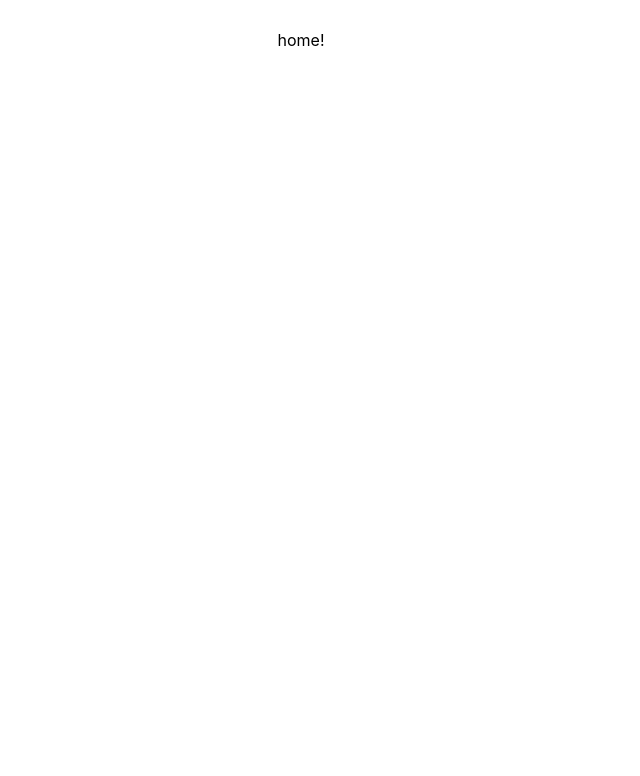
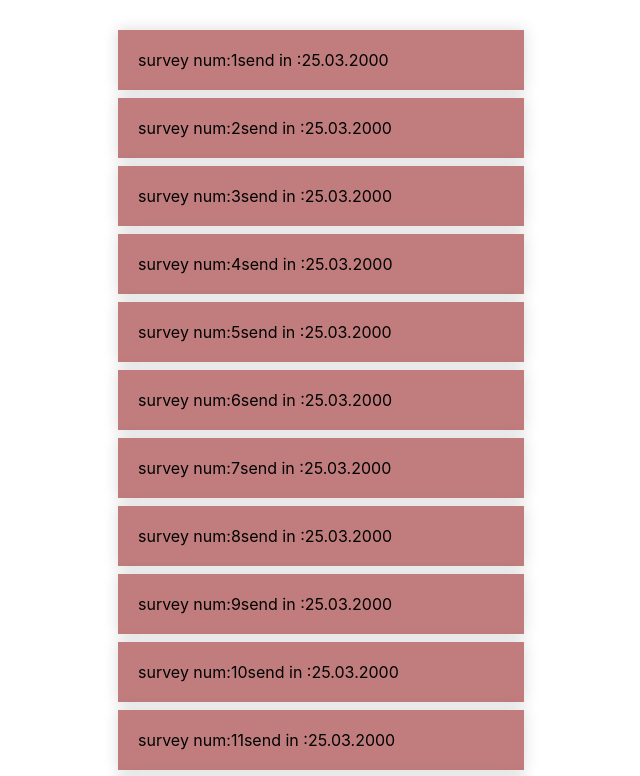
Before and after one commit to shevi-sari/sekergraph, a React (Create React App) app: page /home in a window 1280 px wide. Shown: the top 776 px of the page, without its empty margins (339-979 px from the left). Built offline with nearby package versions, Linux system fonts and the light colour scheme.

Commit message:
almost finish

```diff
--- a/src/App.js
+++ b/src/App.js
@@ -3,6 +3,9 @@ import './App.css';
 import Login from './component/login';
 import Home from './component/home';
 import Signup from './component/signup';
+import NewForm from './component/newForm';
+import FormDetailes from './component/formDetailes';
+import Results from './component/results';
 
 import {
   BrowserRouter as Router,
@@ -26,6 +29,15 @@ function App() {
           <Route path="/signup">
             <Signup />
           </Route>
+          <Route path="/newForm">
+            <NewForm />
+          </Route>
+          <Route path="/formDetailes">
+            <FormDetailes />
+          </Route>
+          <Route path="/results">
+            <Results />
+          </Route>
         </Switch>
       </Router>
     </div>
--- /dev/null
+++ b/src/component/formDetailes.js
@@ -0,0 +1,22 @@
+import React from 'react';
+import { useHistory } from "react-router-dom";
+import { Button, TextField } from '@material-ui/core';
+function FormDetailes() {
+    const history = useHistory();
+    const newForm = () => {
+
+        history.push('/newForm')
+    }
+    const results = () => {
+
+        history.push('/results')
+    }
+
+    return <div>
+        <Button variant="contained" color="secondary" onClick={newForm}>re-edit</Button>
+        <Button variant="contained" color="secondary" >send</Button>
+        <Button variant="contained" color="secondary" >emailes</Button>
+        <Button variant="contained" color="secondary" onClick={results}>view results</Button>
+    </div>
+}
+export default FormDetailes
--- /dev/null
+++ b/src/component/formList.css
@@ -0,0 +1,21 @@
+.div1 {
+    position: relative;
+    padding: 20px;
+
+    background: #c17d7d;
+    box-shadow: 0 0 14px 1px rgba(26, 2, 2, 0.13);
+    width: 30%;
+    margin: 8px ;
+    display: flex;
+    margin-left: 35%;
+
+}
+.butten{
+    position: absolute;
+    right: 16px;
+    font-size: 18px;
+    margin-left: 30%;
+}
+.title{
+    margin-left: 40%;
+}
--- /dev/null
+++ b/src/component/formList.js
@@ -0,0 +1,24 @@
+import React from 'react';
+import {useHistory} from 'react-router-dom'
+import './formList.css'
+
+function FormList(props) {
+    const history = useHistory();
+    const formDetailes = () => {
+
+        history.push('/formDetailes')
+    }
+
+    console.log(props)
+    const getList = () => {
+        return props.list.map((f) => {
+            return <div className="div1" onClick={formDetailes} >
+                <labal >survey num:{f.formNum}</labal>
+                <label>send in :{f.date}</label>
+
+            </div>
+        })
+    }
+    return <div>{getList()}</div>
+}
+export default FormList;
--- a/src/component/home.js
+++ b/src/component/home.js
@@ -1,8 +1,43 @@
-import React from 'react';
+import React, { useState, useEffect } from 'react';
+import { useHistory } from "react-router-dom";
+import FormList from './formList'
 
-function Home(){
-    return(
-        <div>home!</div>
-    )
+function Home() {
+
+
+
+
+    // const SetSelected=(s)=>{
+    //     setSelectedSong(s);
+    //   }
+
+    const list=   [
+        { formNum: 1 ,date:'25.03.2000'},
+        { formNum: 2 ,date:'25.03.2000'},
+        { formNum: 3, date:'25.03.2000'},
+        { formNum: 4 ,date:'25.03.2000'},
+        { formNum: 5 ,date:'25.03.2000'},
+        { formNum: 6, date:'25.03.2000'},
+        { formNum: 7 ,date:'25.03.2000'},
+        { formNum: 8 ,date:'25.03.2000'},
+        { formNum: 9, date:'25.03.2000'},
+        { formNum: 10 ,date:'25.03.2000'},
+        { formNum: 11 ,date:'25.03.2000'},
+        { formNum: 12, date:'25.03.2000'},
+        { formNum: 13 ,date:'25.03.2000'},
+        { formNum: 14 ,date:'25.03.2000'},
+        ]
+
+    const history = useHistory();
+    const newForm = () => {
+
+        history.push('/newForm')
+    }
+
+    return (<div>
+        <FormList list={list}></FormList>
+        <button onClick={newForm}>new form</button>
+
+    </div>)
 }
 export default Home;
--- /dev/null
+++ b/src/component/newForm.js
@@ -0,0 +1,8 @@
+import React from 'react';
+
+function NewForm(){
+    return(<div>
+        <div>newForm!</div>
+  </div>  )
+}
+export default NewForm;
--- /dev/null
+++ b/src/component/results.js
@@ -0,0 +1,8 @@
+import React from 'react';
+
+function Results(){
+    return(<div>
+        <div>Results!</div>
+  </div>  )
+}
+export default Results;
```
Also changed, not shown: src/component/login.js (+9 -7 lines).
